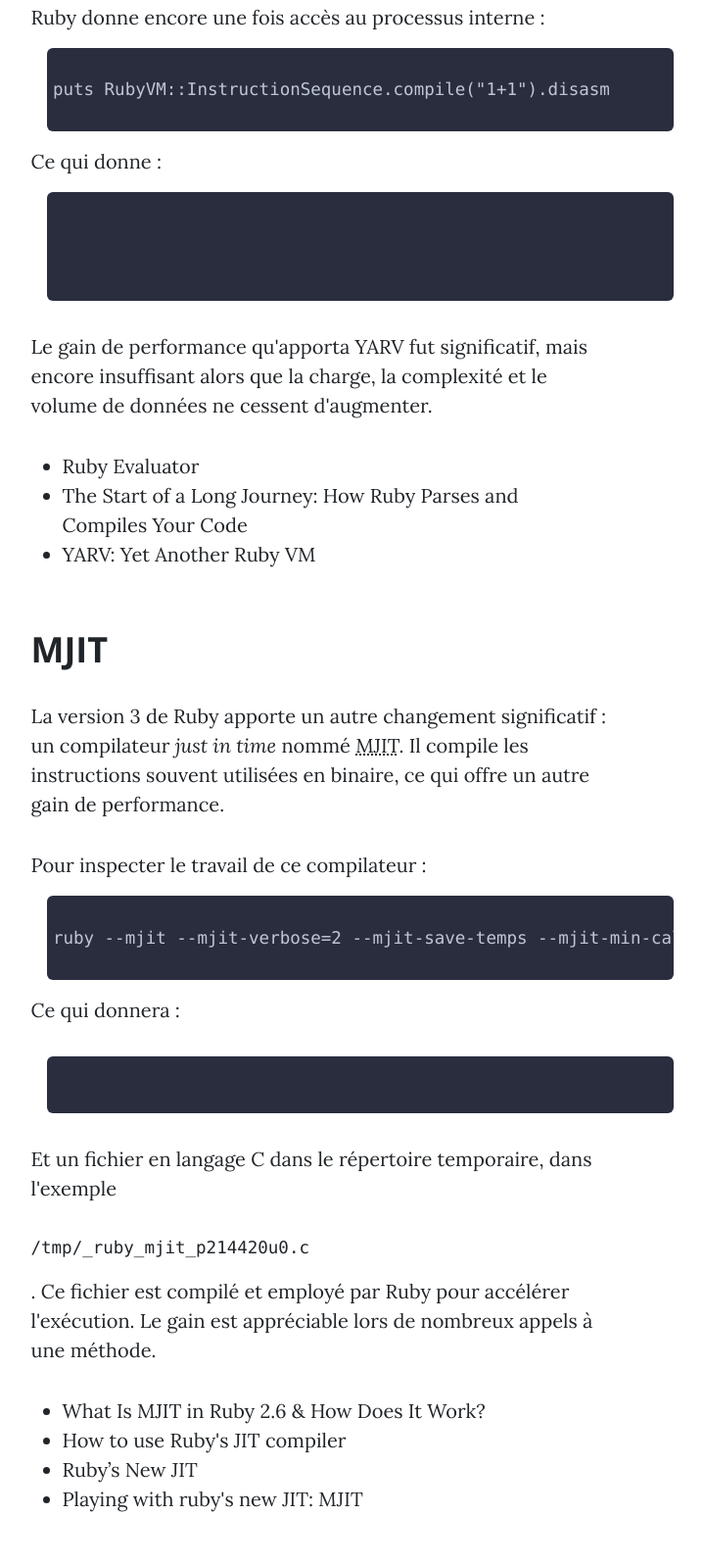
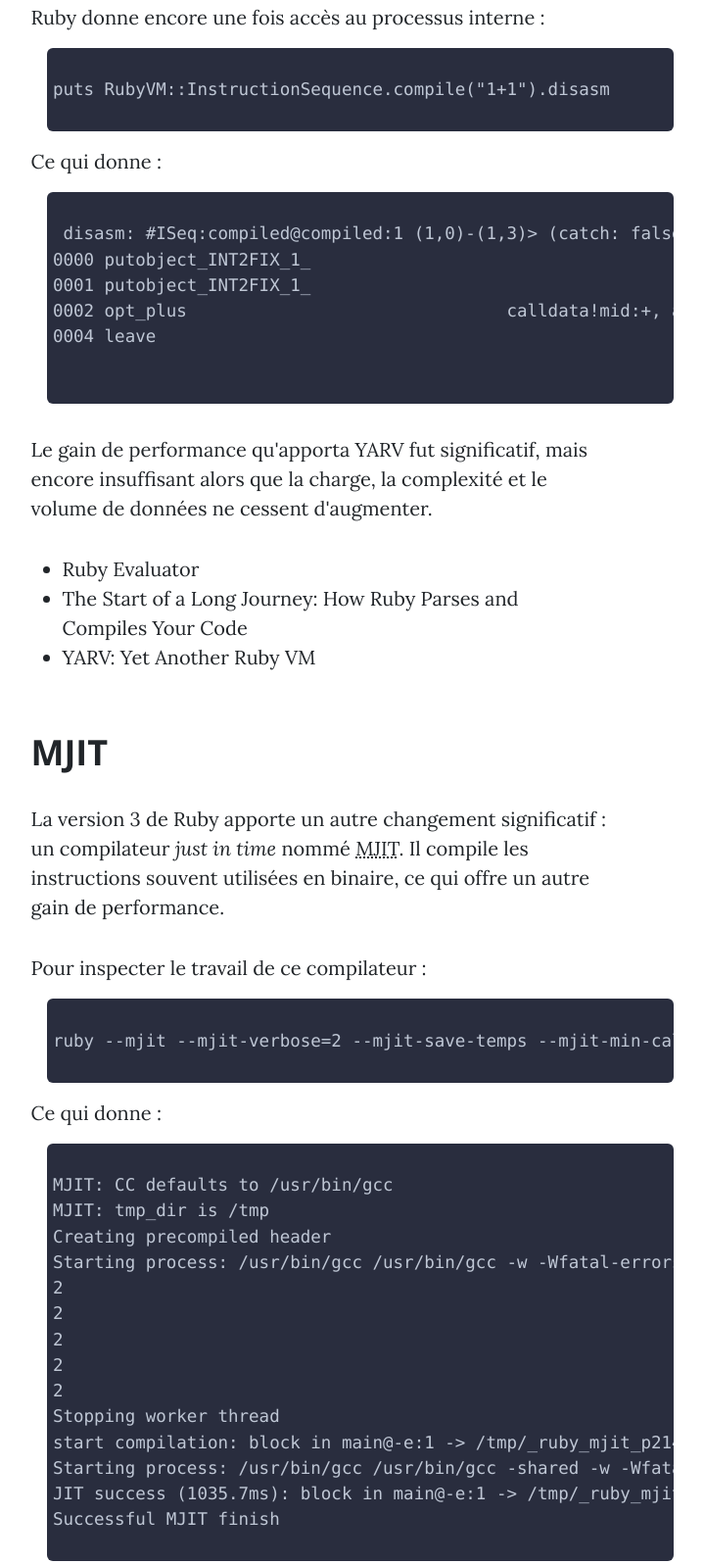
Before and after one commit to nist/rubynist, a plain HTML site: page index.html in a window 1280 px wide. Shown: the part 3618-5214 px from the top of the page at 98% size, without its empty margins (314-1033 px from the left). Drawn offline with nearby package versions, Linux system fonts and the light colour scheme.

Commit message:
Make the html code valid.

```diff
--- a/index.html
+++ b/index.html
@@ -100,11 +100,11 @@
                         </code>
                         Ce qui donne :
                         <code>
-<!-- == disasm: #<ISeq:<compiled>@<compiled>:1 (1,0)-(1,3)> (catch: false)
+ disasm: #ISeq:compiled@compiled:1 (1,0)-(1,3)> (catch: false)
 0000 putobject_INT2FIX_1_                                             (   1)[Li]
 0001 putobject_INT2FIX_1_
-0002 opt_plus                               <calldata!mid:+, argc:1, ARGS_SIMPLE>[CcCr]
-0004 leave -->
+0002 opt_plus                               calldata!mid:+, argc:1, ARGS_SIMPLE>[CcCr]
+0004 leave
 
                         </code>
                         </p>
@@ -121,9 +121,9 @@
                         <code>
 ruby --mjit --mjit-verbose=2 --mjit-save-temps --mjit-min-calls=5 -e "5.times {puts 1+1}"
                         </code>
-                        Ce qui donnera :</p>
+                        Ce qui donne :
                         <code>
-<!-- MJIT: CC defaults to /usr/bin/gcc
+MJIT: CC defaults to /usr/bin/gcc
 MJIT: tmp_dir is /tmp
 Creating precompiled header
 Starting process: /usr/bin/gcc /usr/bin/gcc -w -Wfatal-errors -fPIC -shared -w -pipe -O3 -fno-fast-math -nodefaultlibs -nostdlib -o /tmp/_ruby_mjit_hp214420u0.h.gch /home/nic/include/ruby-3.2.0+2/x86_64-linux/rb_mjit_min_header-3.2.0.h
@@ -133,12 +133,12 @@
 2
 2
 Stopping worker thread
-start compilation: block in <main>@-e:1 -> /tmp/_ruby_mjit_p214420u0.c
+start compilation: block in main@-e:1 -> /tmp/_ruby_mjit_p214420u0.c
 Starting process: /usr/bin/gcc /usr/bin/gcc -shared -w -Wfatal-errors -fPIC -shared -w -pipe -O3 -fno-fast-math -o /tmp/_ruby_mjit_p214420u0.so /tmp/_ruby_mjit_p214420u0.c -lgcc -Wl -nostartfiles -nodefaultlibs -nostdlib
-JIT success (1035.7ms): block in <main>@-e:1 -> /tmp/_ruby_mjit_p214420u0.c
+JIT success (1035.7ms): block in main@-e:1 -> /tmp/_ruby_mjit_p214420u0.c
 Successful MJIT finish
- -->                        </code>
-                        <p>Et un fichier en langage C dans le répertoire temporaire, dans l'exemple <pre>/tmp/_ruby_mjit_p214420u0.c</pre>. Ce fichier est compilé et employé par Ruby pour accélérer l'exécution. Le gain est appréciable lors de nombreux appels à une méthode.</p>
+                        </code></p>
+                        <p>Et un fichier en langage C dans le répertoire temporaire, dans l'exemple <i>/tmp/_ruby_mjit_p214420u0.c</i>. Ce fichier est compilé et employé par Ruby pour accélérer l'exécution. Le gain est appréciable lors de nombreux appels à une méthode.</p>
                         <ul>
                         <li><a title="Présentation de MJIT" tabindex="0" target="_blank" rel="noopener noreferrer" href="https://www.rubyguides.com/2018/11/ruby-mjit/">What Is MJIT in Ruby 2.6 & How Does It Work?</a></li>
                         <li><a title="Documentation JIT" tabindex="0" target="_blank" rel="noopener noreferrer" href="https://bugs.ruby-lang.org/projects/ruby/wiki/MJIT">How to use Ruby's JIT compiler</a></li>
```
